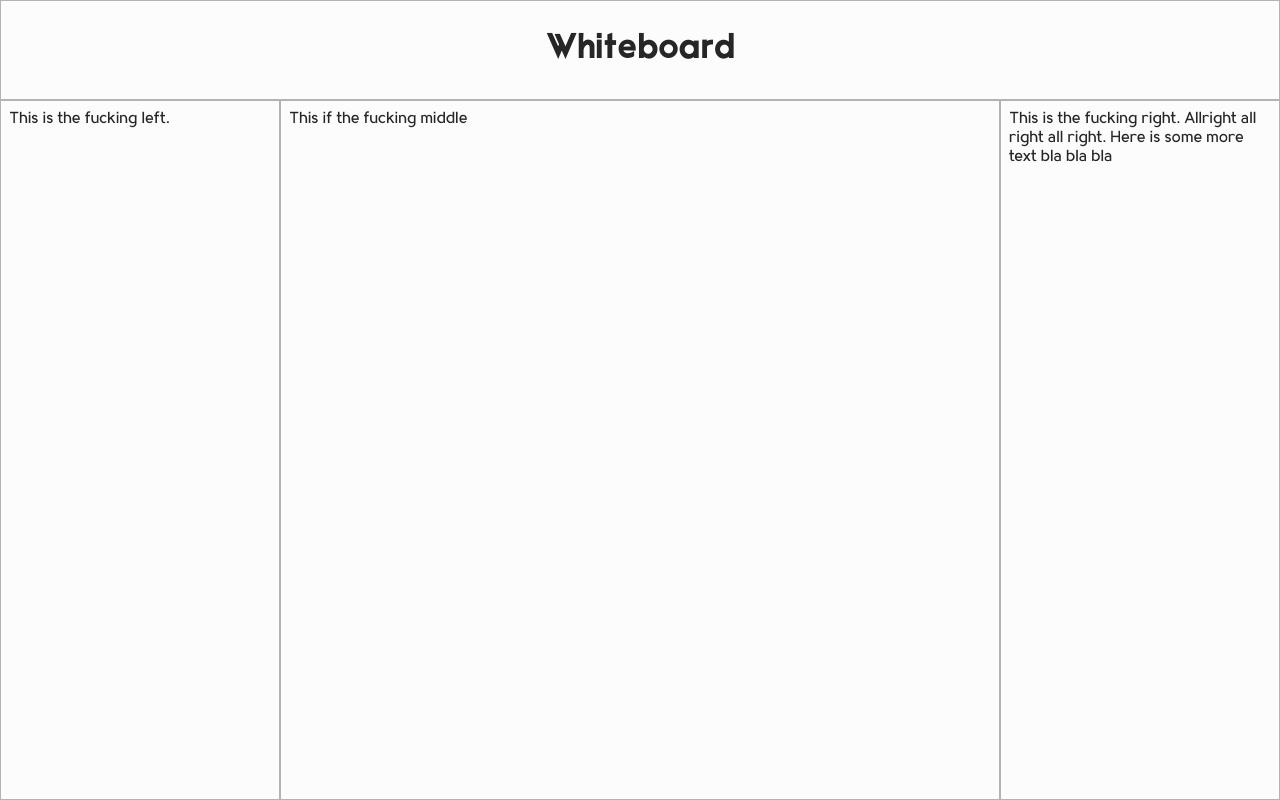
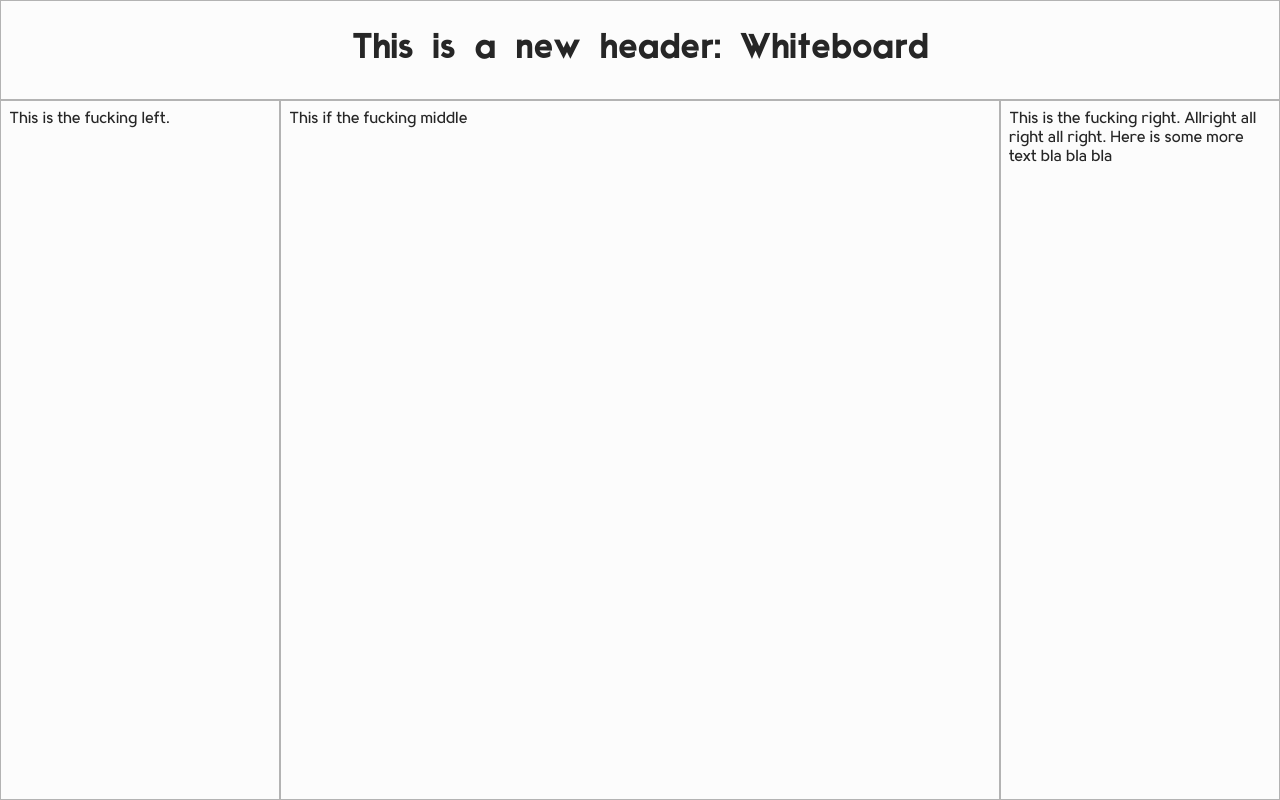
Before and after one commit to ChrisBurgdorff/whiteboardprototype, a website: page public/index.html in a window 1280 px wide. Drawn offline with nearby package versions, Linux system fonts and the light colour scheme.

Commit message:
Test commit

```diff
--- a/public/index.html
+++ b/public/index.html
@@ -12,7 +12,7 @@
 		<script src="https://code.jquery.com/jquery-1.11.3.min.js"></script>
 		<div ng-controller="MainCtrl">
       <div class="top">
-        <h1>Whiteboard</h1>
+        <h1>This is a new header: Whiteboard</h1>
       </div>
       <div class="container">
         <div class="left">
```
